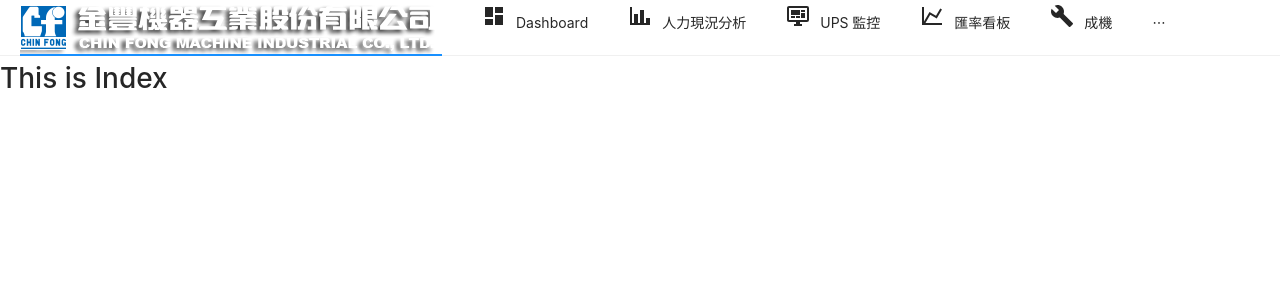
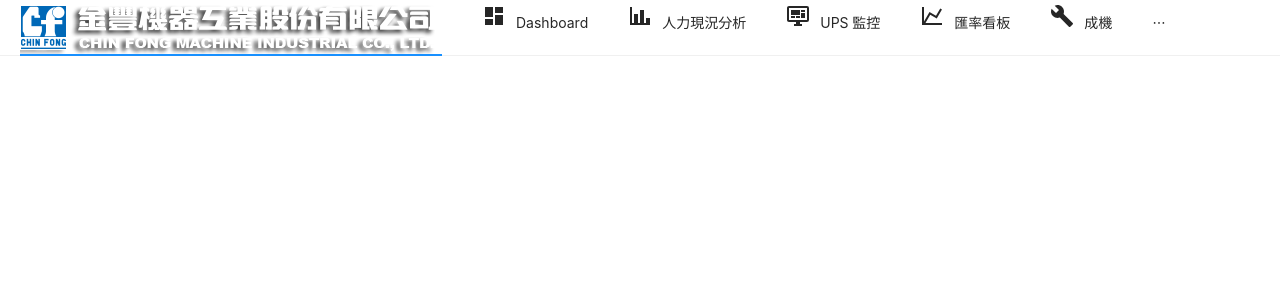
Before and after one commit to bucky0112/cf-react, a React (Create React App) app: page / in a window 1280 px wide. Shown: the top 300 px of the page. Built offline with nearby package versions, Linux system fonts and the light colour scheme.

Commit message:
remove g2plot

```diff
--- a/package.json
+++ b/package.json
@@ -3,7 +3,6 @@
   "version": "0.1.0",
   "private": true,
   "dependencies": {
-    "@antv/g2plot": "^2.3.24",
     "@mdi/js": "^5.9.55",
     "@mdi/react": "^1.5.0",
     "@testing-library/jest-dom": "^5.11.4",
--- a/src/views/Index.jsx
+++ b/src/views/Index.jsx
@@ -1,10 +1,9 @@
 import React from 'react'
-// import logo from './../logo.svg'
+// import PieChart from './../components/Chart/PieChart/PieChart'
 
 function Index () {
   return (
-    <div className='App'>
-      <h1>This is Index</h1>
+    <div id='container'>
     </div>
   )
 }
```
Also changed, not shown: src/components/Chart/PieChart/PieChart.jsx (added), 1 other file (tests, documents, lock files or other folders).
